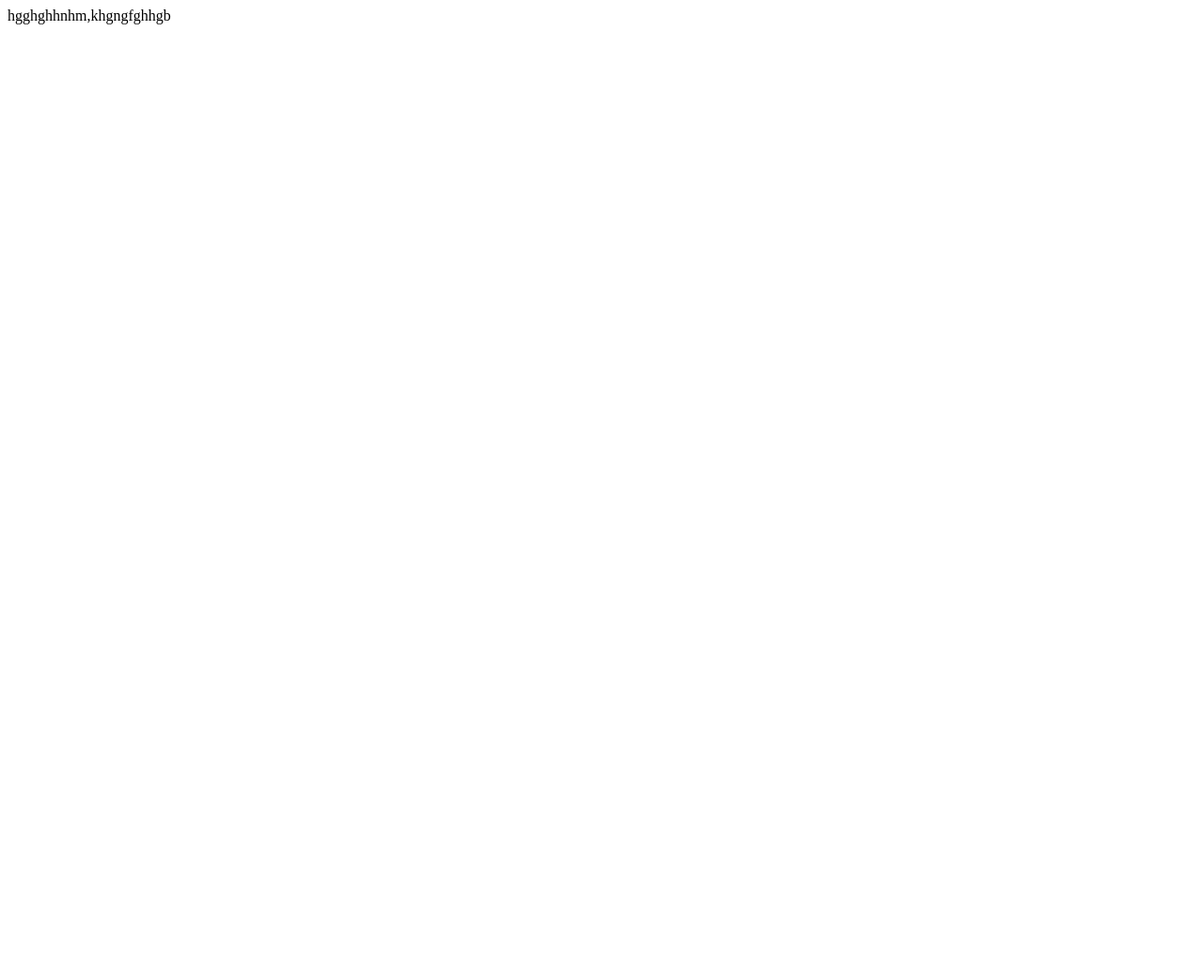
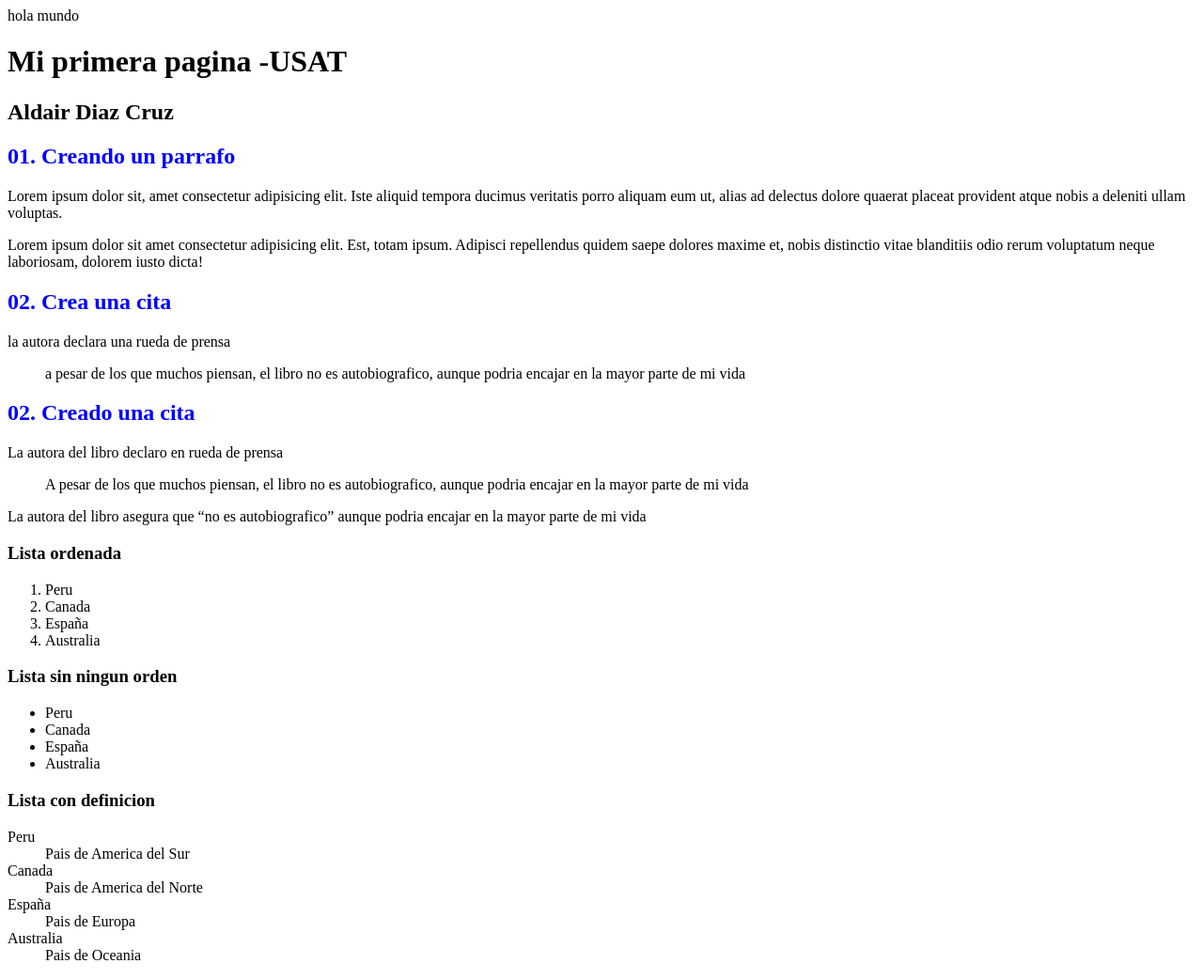
Before and after one commit to aldairdiazcruz10/StudioCode, a plain HTML site: page Session3/index.html in a window 1280 px wide. Shown: the whole page at 94% size. Before the commit the page ends 800 px from the top, so only its background shows below. Drawn offline with Linux system fonts and the light colour scheme.

Commit message:
RespaldoSession12

```diff
--- a/Session3/index.html
+++ b/Session3/index.html
@@ -1 +1,60 @@
-hgghghhnhm,khgngfghhgb
+<!DOCTYPE html>
+<html lang="es">
+    <head>
+        <meta charset="UTF-8">
+        <meta name="viewport" content="width=device-whdth, initial-scale=1.0">
+        <meta http-equiv="X-UA-Compatible" content="ie=edge">
+        <title>Document</title>
+    </head>
+<body>
+    hola mundo
+    <h1>Mi primera pagina -USAT</h1>
+    <h2>Aldair Diaz Cruz</h2>
+    <h2 style="color: blue;">01. Creando un parrafo</h2>
+    <p>Lorem ipsum dolor sit, amet consectetur adipisicing elit. Iste aliquid tempora ducimus veritatis porro aliquam eum ut, alias ad delectus dolore quaerat placeat provident atque nobis a deleniti ullam voluptas.</p>
+    <p>Lorem ipsum dolor sit amet consectetur adipisicing elit. Est, totam ipsum. Adipisci repellendus quidem saepe dolores maxime et, nobis distinctio vitae blanditiis odio rerum voluptatum neque laboriosam, dolorem iusto dicta!</p>
+    <h2 style="color:  blue;">02. Crea una cita</h2>
+    <p>la autora declara una rueda de prensa </p>
+    <blockquote>
+        a pesar de los que muchos piensan, el libro no es autobiografico, aunque podria encajar en la mayor parte de mi vida
+    </blockquote>
+
+
+</body>
+
+<h2 style="color:blue;">02. Creado una cita</h2>
+<p>La autora del libro declaro en rueda de prensa</p>
+<blockquote>
+    A pesar de los que muchos piensan, el libro no es autobiografico, aunque
+    podria encajar en la mayor parte de mi vida
+</blockquote>
+<p>La autora del libro asegura que <q>no es autobiografico</q>
+   aunque podria encajar en la mayor parte de mi vida </p>
+
+<h3> Lista ordenada </h3>
+<ol>
+    <li>Peru</li>
+    <li>Canada</li>
+    <li>España</li>
+    <li>Australia</li>
+</ol>
+<h3> Lista sin ningun orden </h3>
+<ul>
+<li>Peru</li>
+<li>Canada</li>
+<li>España</li>
+<li>Australia</li>
+</ul>
+
+<h3> Lista con definicion </h3>
+<dl>
+    <dt>Peru </dt>
+    <dd>Pais de America del Sur</dd>
+    <dt>Canada </dt>
+    <dd>Pais de America del Norte</dd>
+    <dt>España </dt>
+    <dd>Pais de Europa</dd>
+    <dt>Australia </dt>
+    <dd>Pais de Oceania</dd>
+</dl>
+   <html>
```
Also changed, not shown: Semana10/index.html (added, +12 -0 lines), Session04/index.html (+7 -0 lines), Session12/index.html (added, +24 -0 lines).
